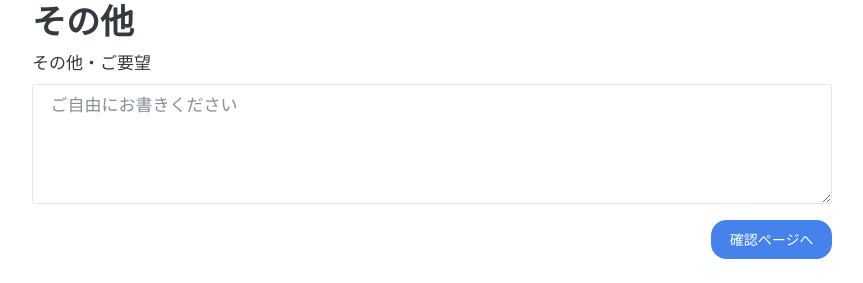
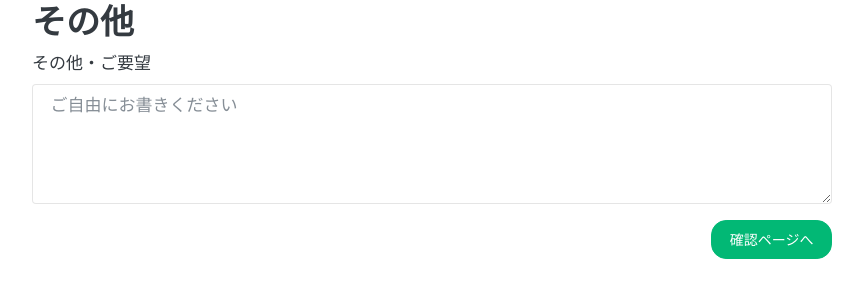
Before and after one commit to doctor0siki/team-b_2, a PHP site: template app/View/customer/register.twig in a window 1280 px wide. Shown: the part 1475-1758 px from the top of the page, without its empty margins (208-1071 px from the left). Run offline with PHP 8.4, Linux system fonts and the light colour scheme; the template is opened without the code that fills it, so the values that code supplies are empty; some libraries are stand-ins or nearby versions.

Commit message:
button color change

```diff
--- a/app/View/customer/register.twig
+++ b/app/View/customer/register.twig
@@ -143,7 +143,7 @@
                             </div>
                             <input type="hidden" name="is_session" value="true">
                             <div class="text-right">
-                                <button type="submit" class="btn btn btn-primary mb-4">確認ページへ</button>
+                                <button type="submit" class="btn btn btn-success mb-4">確認ページへ</button>
                             </div>
                         </form>
                     </div>
--- a/app/View/customer/register_confirm.twig
+++ b/app/View/customer/register_confirm.twig
@@ -34,7 +34,7 @@
                                 <a href="/customer/register">
                                     <button type="button" class="btn btn btn-outline-secondary mt-4 mr-4">戻る</button>
                                 </a>
-                                <button type="submit" class="btn btn btn-primary mt-4">登録</button>
+                                <button type="submit" class="btn btn btn-success mt-4">登録</button>
                             </p>
                         </form>
                     </div>
--- a/app/View/register/register_done.twig
+++ b/app/View/register/register_done.twig
@@ -23,7 +23,7 @@
                     <br>
                     <br>
                     <p class="text-center">
-                        <a href="/item/list" class="btn btn-info">お客様情報一覧へ</a>
+                        <a href="/item/list" class="btn btn-success">お客様情報一覧へ</a>
                     </p>
                 </div>
             </div>
```
